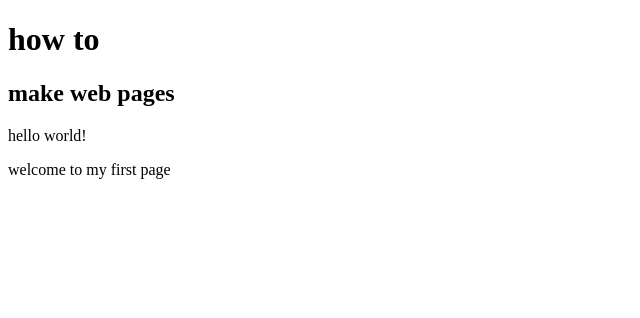
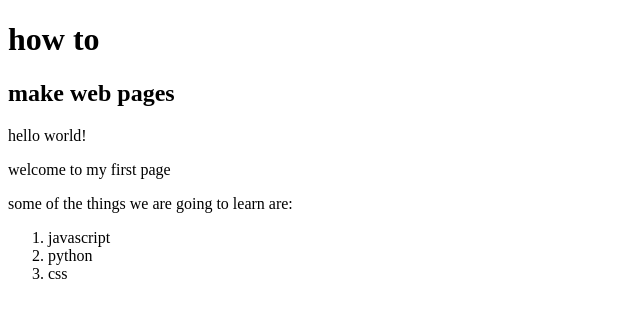
Before and after one commit to jo-wanja/first-moringa-page, a plain HTML site: page first-webpage.html in a window 1280 px wide. Shown: the whole page, without its empty margins (0-640 px from the left). Drawn offline with Linux system fonts and the light colour scheme.

Commit message:
adding list items

```diff
--- a/first-webpage.html
+++ b/first-webpage.html
@@ -8,5 +8,11 @@
     <h2>make web pages </h2>
     <p>hello world! </p>
     <p> welcome to my first page </p>
+    <p>some of the things we are going to learn are:</p>
+    <ol>
+      <li>javascript</li>
+      <li>python</li>
+      <li>css</li>
+    </ol>
   </body>
 </html>
```
